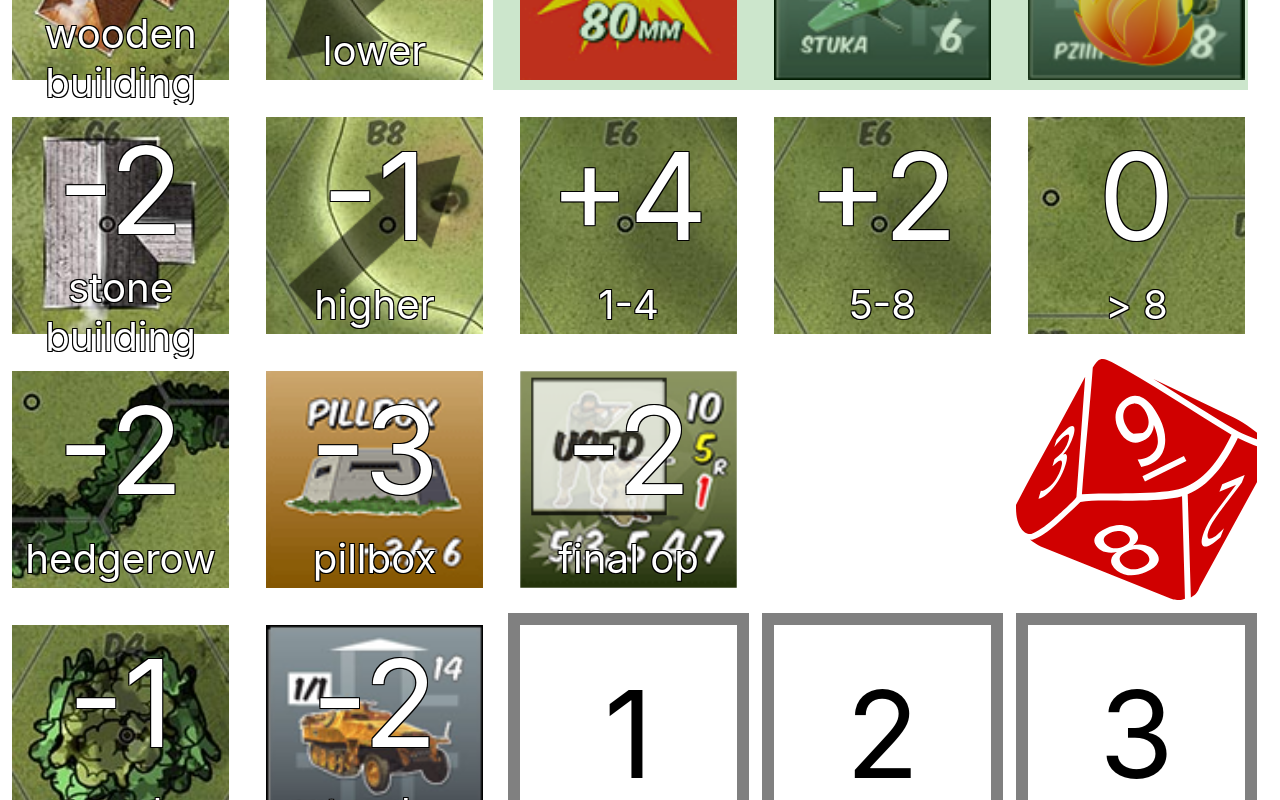
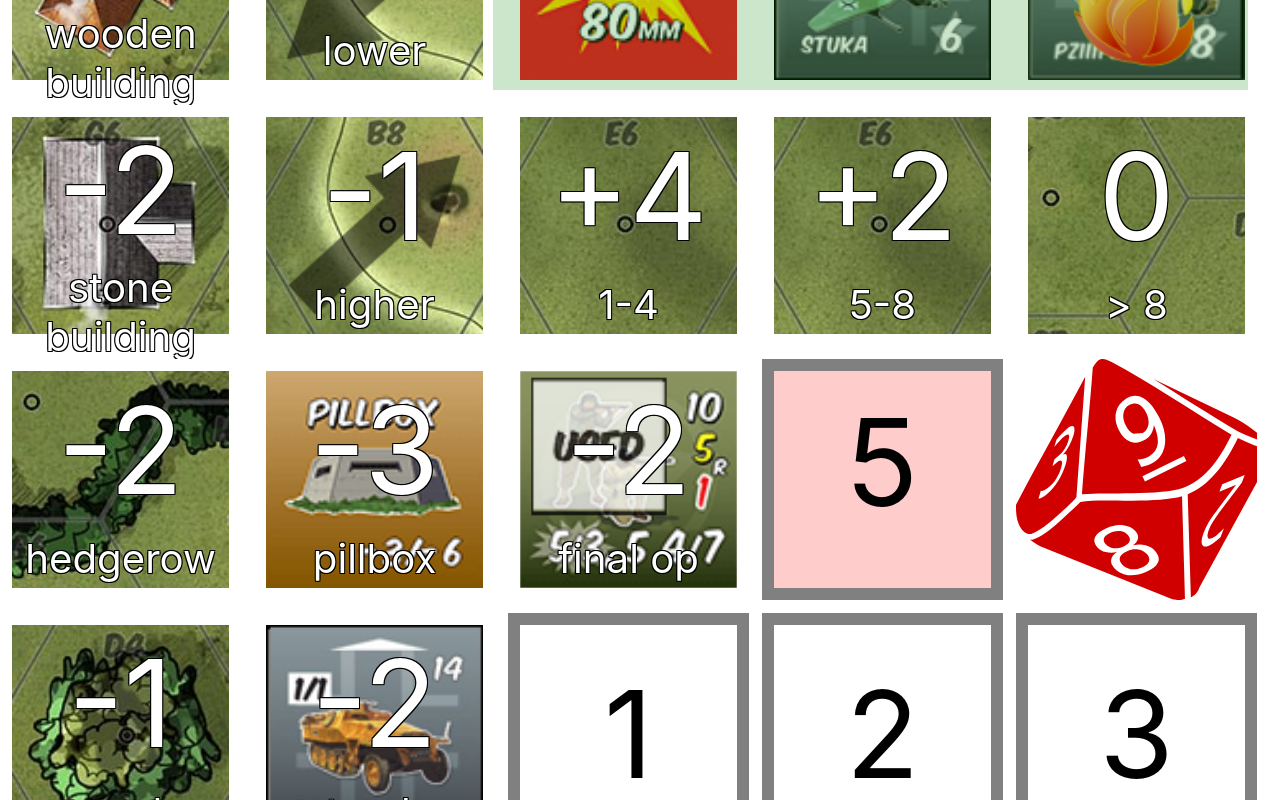
Before and after one commit to rzymek/bc, a React (Create React App) app: page / in a window 1280 px wide. Shown: the part 403-1203 px from the top of the page. Built offline with nearby package versions, Linux system fonts and the light colour scheme.

Commit message:
show final firepower

```diff
--- a/src/App.tsx
+++ b/src/App.tsx
@@ -130,17 +130,13 @@ class App extends React.Component<{}, State> {
     const roll = this.state.rolls[0] ? this.state.rolls[0].value : NaN;
     const result = fp - roll;
     const hit = roll !== 10 && result >= 0;
-    if (this.state.rolls[0]) {
-      return <div className="c" style={{
-        borderColor: 'gray',
-        backgroundColor: hit ? 'yellow' : 'lightgray'
-      }}>
-        <div className="v">{hit && result}</div>
-        <div className="small">{hit ? 'HIT' : 'MISS'}</div>
-      </div>;
-    } else {
-      return <div className="c" style={{ border: 'red' }}><div className="v" /></div>
-    }
+    return <div className="c" style={{
+      borderColor: 'gray',
+      backgroundColor: hit ? 'yellow' : '#fcc'
+    }}>
+      <div className="v">{fp}</div>
+      <div className="small">{hit ? 'HIT ' + value(result) : (isFinite(roll) && 'MISS')}</div>
+    </div>;
   }
 
   render() {
@@ -175,7 +171,7 @@ class App extends React.Component<{}, State> {
         {/* <div>{this.firepower} + {this.result} = {fp} </div> */}
         {this.state.rolls[0] && <div>
           {/* FP:{fp} - Roll:{roll} = {fp - roll} {fp - roll >= 0 ? 'HIT' : 'MISS'} */}
-          <div style={{paddingTop: 10}}>
+          <div style={{ paddingTop: 10 }}>
             Roll history:
             {this.state.rolls.map(roll =>
               <div key={roll.time.getTime()}>{roll.value}: {roll.time.toLocaleTimeString()}</div>)}
```
